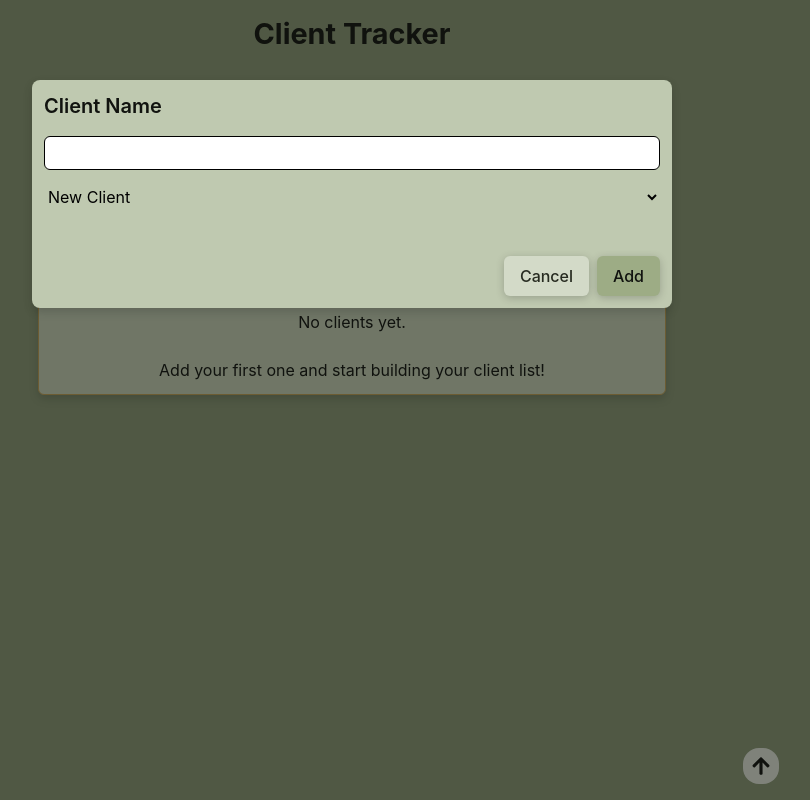
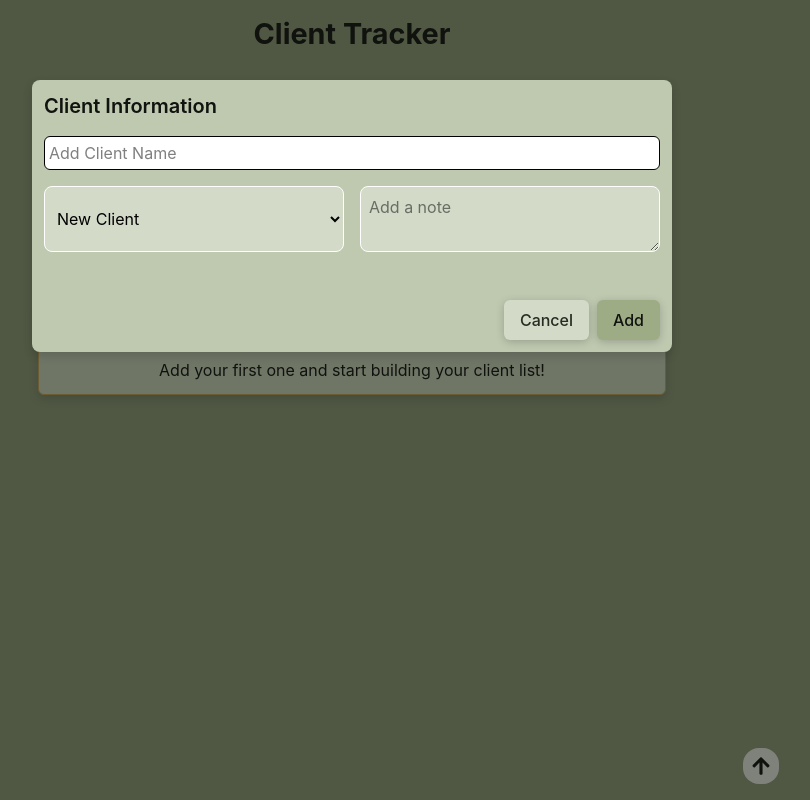
Before and after one commit to Natalie-Kizirian/Client-Tracker, a React (Vite) app: page / in a window 1280 px wide. Both pictures are taken after typing "Sample" into the empty fields and a click on the button "+ Add New Client". Shown: the whole page, without its empty margins (288-1098 px from the left). Built offline with nearby package versions, Linux system fonts and the light colour scheme.

Commit message:
notes to clients added

```diff
--- a/src/components/Cards/VisitCard.jsx
+++ b/src/components/Cards/VisitCard.jsx
@@ -29,22 +29,16 @@ function VisitCard({ visit, onDeleteVisit, onEditVisit }) {
         {...handlers}
         onClick={handleCardClick}
         // onClick={() => onEditVisit(visit)}
-        className={`flex flex-col gap-1 rounded-xl border-2 border-[#b99a52] bg-[#BFC9B0] p-1 drop-shadow-md md:p-4 ${
+        className={`flex cursor-pointer flex-col gap-1 rounded-xl border-2 border-[#b99a52] bg-[#BFC9B0] p-1 drop-shadow-md md:p-4 ${
           isRevealed ? "-translate-x-20 " : "translate-x-0 "
         }`}
       >
-        <div className="flex w-full">
+        <div className="flex w-full justify-between">
           <p className="w-full text-lg font-medium">{visit.service}</p>
           <div className="flex gap-4">
             {/* <button  className="cursor-pointer">
             ✏️
           </button> */}
-            {/* <button
-              onClick={onDeleteVisit}
-              className="w-full cursor-pointer text-end"
-            >
-              🗑️
-            </button> */}
           </div>
         </div>
         <div className="flex w-full items-start justify-between border-b-2 pb-2 text-center lg:gap-5 lg:text-lg">
@@ -59,9 +53,20 @@ function VisitCard({ visit, onDeleteVisit, onEditVisit }) {
           </p>
           <p className="rounded-md bg-[#CAD2BD] p-1 lg:px-5">{visit.payment}</p>
         </div>
-        <p className="text-l w-full font-bold md:text-xl">
-          Total {visit.total}€
-        </p>
+        <div className="flex items-center">
+          <p className="text-l w-full font-bold md:text-xl">
+            Total {visit.total}€
+          </p>
+          <button
+            onClick={(e) => {
+              e.stopPropagation();
+              onDeleteVisit(visit);
+            }}
+            className="hidden w-1/4 cursor-pointer rounded-md border border-white p-2 text-center font-semibold xl:inline"
+          >
+            🗑️ Delete
+          </button>
+        </div>
       </div>
     </div>
   );
--- a/src/components/Forms/NewClientForm.jsx
+++ b/src/components/Forms/NewClientForm.jsx
@@ -6,6 +6,7 @@ function NewClientForm({ closeModal, onAddClient, defaultData }) {
     defaultData?.status ?? "new",
   );
 
+  const [enteredNote, setNote] = useState(defaultData?.note || "");
   function submitHandler(e) {
     e.preventDefault();
     const clientData = {
@@ -13,6 +14,7 @@ function NewClientForm({ closeModal, onAddClient, defaultData }) {
       name: enteredName,
       status: enteredStatus,
       visits: defaultData?.visits ?? [],
+      note: enteredNote,
     };
     onAddClient(clientData);
     closeModal();
@@ -25,18 +27,20 @@ function NewClientForm({ closeModal, onAddClient, defaultData }) {
         onSubmit={submitHandler}
       >
         <label htmlFor="name" className="text-xl font-semibold text-black">
-          Client Name
+          Client Information
         </label>
         <input
           className="w-full rounded-md border bg-white p-1"
           type="text"
-          name=""
-          id="name"
+          placeholder="Add Client Name"
           onChange={(e) => setEnteredName(e.target.value)}
           value={enteredName}
           required
         />
+
+        <div className="flex flex-col justify-between gap-2 md:flex-row md:gap-4">
           <select
+            className="bg-light w-full rounded-lg border border-white p-2"
             name="status"
             value={enteredStatus}
             onChange={(e) => setEnteredStatus(e.target.value)}
@@ -46,9 +50,23 @@ function NewClientForm({ closeModal, onAddClient, defaultData }) {
             <option value="one-time">One-time Client</option>
             <option value="inactive">Inactive Client</option>
           </select>
+          {/* NOTE */}
+          <textarea
+            type="text"
+            maxLength={75}
+            placeholder="Add a note"
+            className="bg-light w-full rounded-lg border border-white p-2 outline-none"
+            value={enteredNote}
+            onChange={(e) => setNote(e.target.value)}
+          />
+        </div>
 
         <div className="mt-8 flex justify-end gap-2">
-          <button type="button" onClick={closeModal} className="button-secondary ">
+          <button
+            type="button"
+            onClick={closeModal}
+            className="button-secondary"
+          >
             Cancel
           </button>
           <button className="button-primary" type="submit">
--- a/src/components/Pages/HistoryPage.jsx
+++ b/src/components/Pages/HistoryPage.jsx
@@ -28,7 +28,7 @@ function HistoryPage({
   function showModal() {
     setModalVisible(true);
   }
-  function deleteChoice() {}
+
   return (
     <>
       <div className="flex justify-between">
@@ -42,7 +42,7 @@ function HistoryPage({
           }}
           className="button-secondary"
         >
-         + Add Appointment
+          + Add Appointment
         </button>
       </div>
       <div className="flex justify-between border-b-2 border-black">
@@ -56,9 +56,10 @@ function HistoryPage({
             />
           </Modal>
         ) : (
-          <div className="flex flex-col justify-evenly">
+          <div className="flex w-1/2 flex-col justify-evenly">
             <h3 className="text-2xl font-semibold capitalize">{client.name}</h3>
-            <h3 className="capitalize">{client.status} Client</h3>
+            <p className="wrap-break-word capitalize">{client.note}</p>
+            {/* <h3 className="capitalize">{client.status} Client</h3> */}
           </div>
         )}
 
```
Lines whose indentation alone changed are shown as unchanged.
